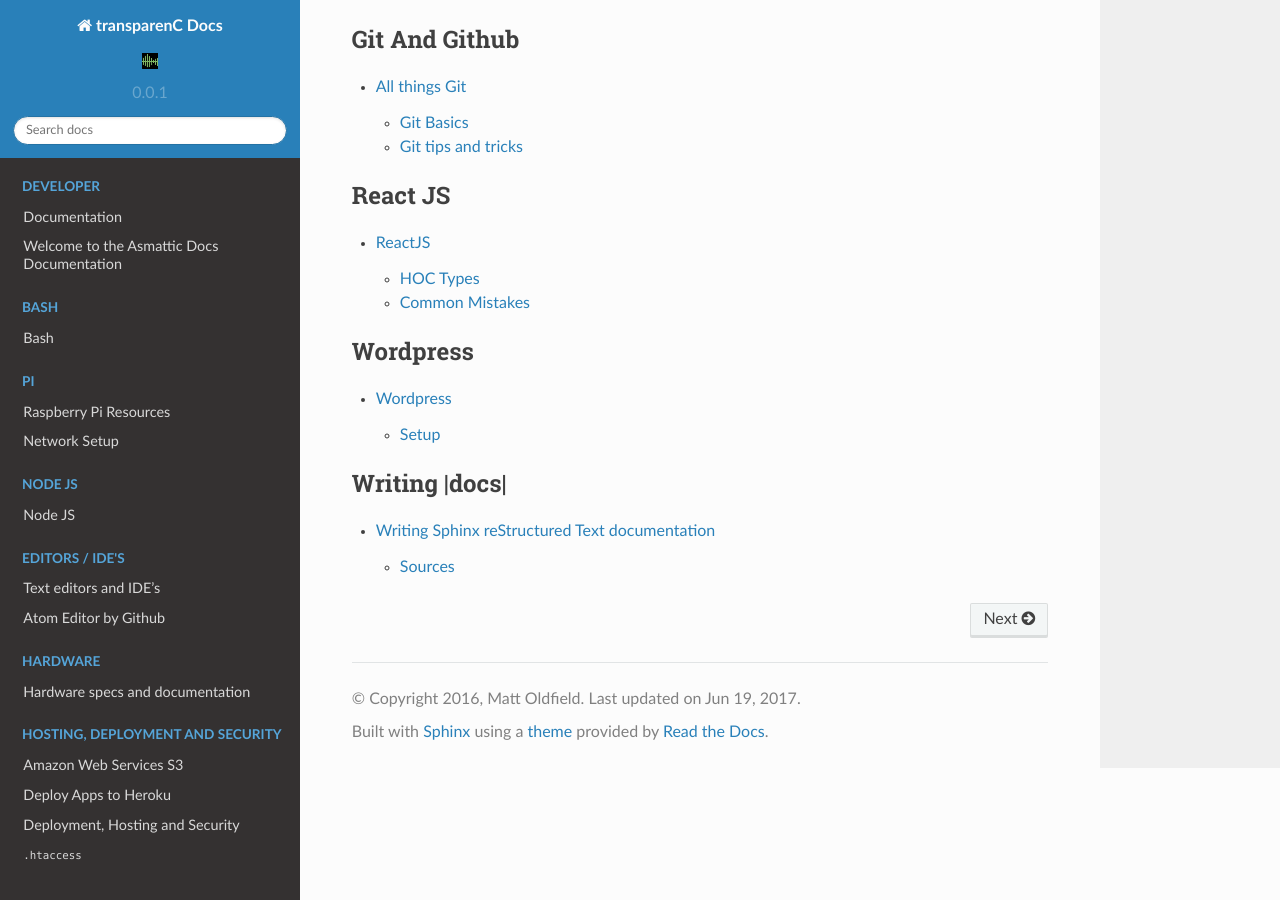
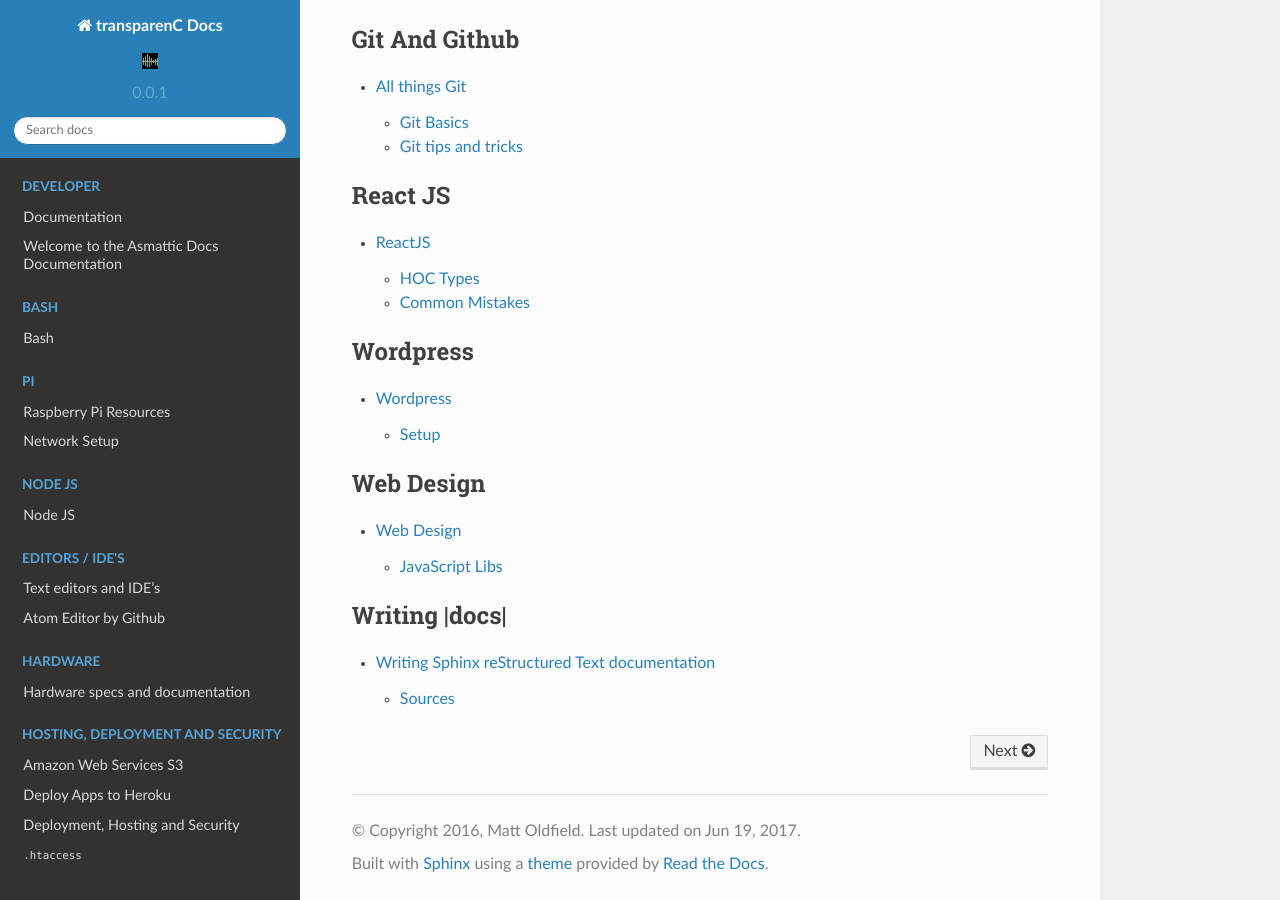
Before and after one commit to asmattic/docs, a Sphinx documentation site: the page built from source/index.rst, in a window 1280 px wide and 900 px high, scrolled down 2919 px. Built offline with Sphinx 7.4.7 and the Read the Docs theme 2.0.0, drawn with Linux system fonts in a browser that asks for light colours.

Commit message:
added web-design fluidvids

```diff
--- a/source/index.rst
+++ b/source/index.rst
@@ -146,6 +146,15 @@ Information about development is also available
 
 	wordpress/index
 
+.. _web-design-sec:
+
+.. toctree::
+	:maxdepth: 2
+	:glob:
+	:caption: Web Design
+
+	web-design/index
+
 .. _writing-docs-sec:
 
 .. toctree::
```
Also changed, not shown: source/web-design/index.rst (added, +15 -0 lines).
